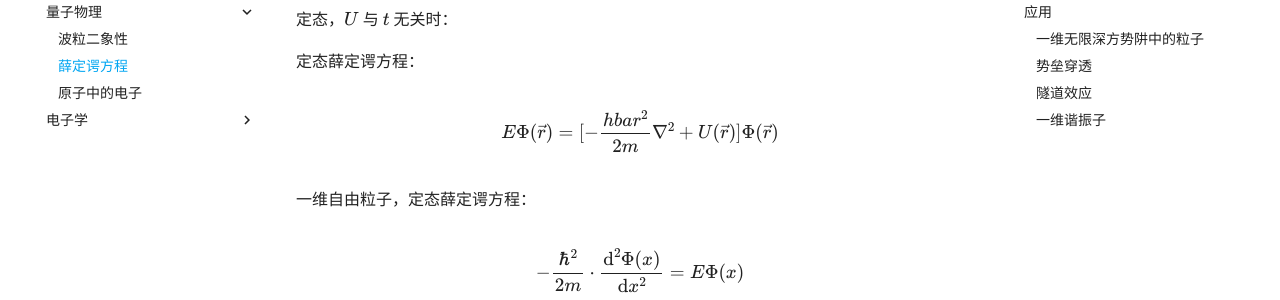
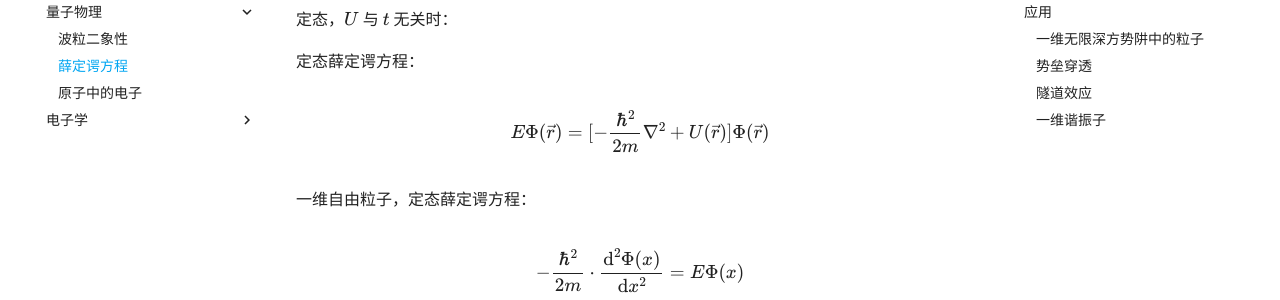
Before and after one commit to ChenQiqian/learn-notes, an MkDocs documentation site: the page built from docs/physics/quantum_physics/27.md, in a window 1280 px wide and 900 px high, scrolled down 1463 px. Shown: the part 150-450 px from the top of the window. Built offline with MkDocs 1.6.1 and Material for MkDocs 9.7.7, drawn with Linux system fonts in a browser that asks for light colours; comment, search, counter and statistics services are not loaded.

Commit message:
update formulas

```diff
--- a/docs/physics/quantum_physics/27.md
+++ b/docs/physics/quantum_physics/27.md
@@ -71,7 +71,7 @@ $$
 定态薛定谔方程：
 
 $$
-E \Phi(\vec r) = [-\frac{hbar^2}{2m}\nabla^2 +U(\vec r)] \Phi(\vec r)
+E \Phi(\vec r) = [-\frac{\hbar^2}{2m}\nabla^2 +U(\vec r)] \Phi(\vec r)
 $$
 
 一维自由粒子，定态薛定谔方程：
```
Also changed, not shown: docs/physics/quantum_physics/26.md (+1 -0 lines).
